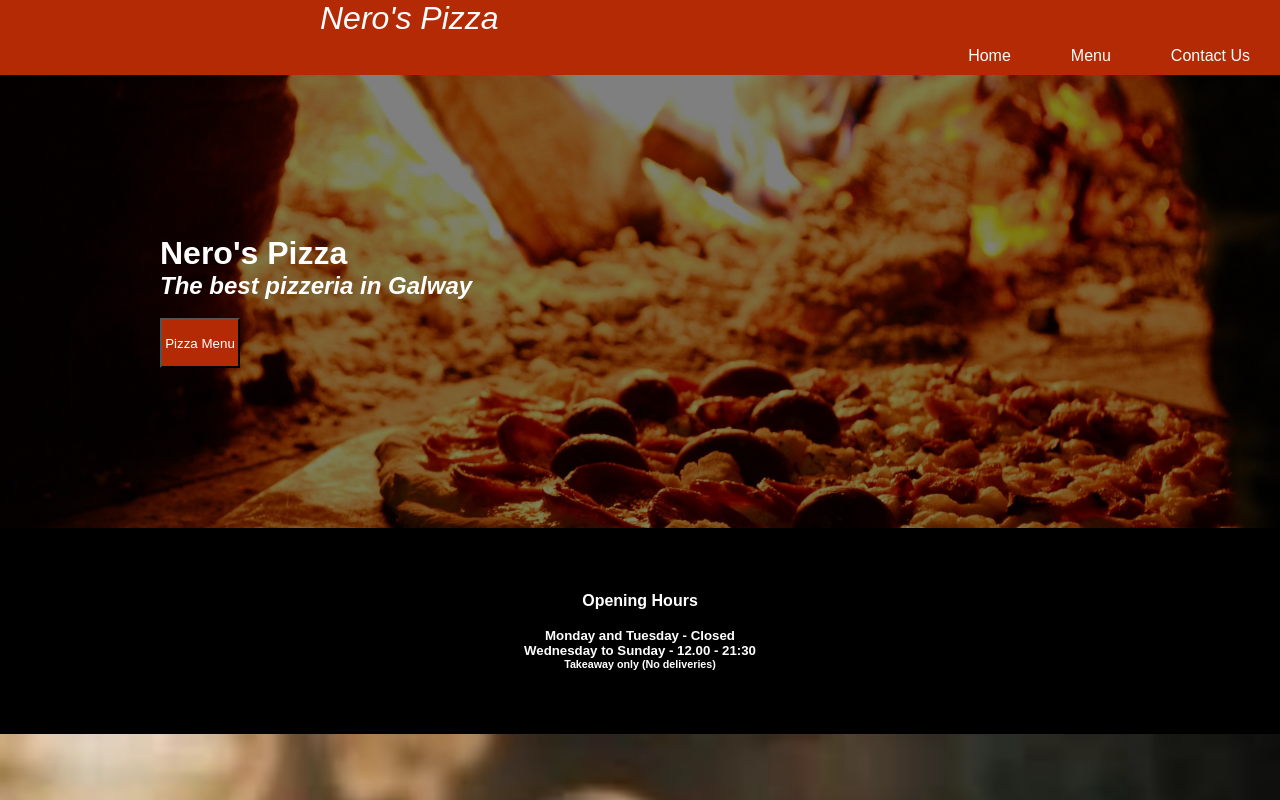
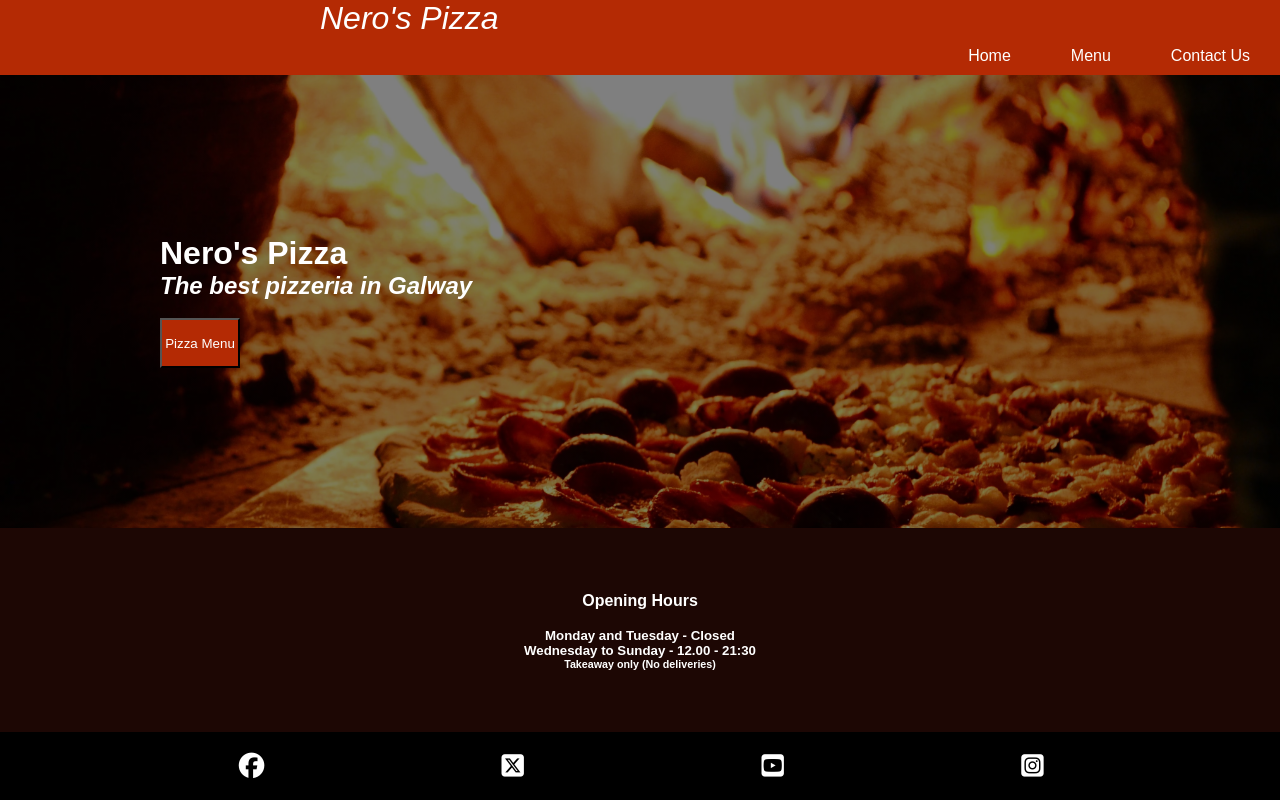
Before and after one commit to carlow78/nerospizza, a plain HTML site: page index.html in a window 1280 px wide. Shown: the top 800 px of the page. Drawn offline with Linux system fonts and the light colour scheme; a web font is replaced by a local one.

Commit message:
Add files via upload
Fix - Footer appearing mid screen on desktop view - https://stackoverflow.com/questions/11369764/content-with-100-between-header-and-footer

```diff
--- a/assets/css/style.css
+++ b/assets/css/style.css
@@ -13,7 +13,12 @@
 
 html, body {
 
-    min-height: 100%;
+    margin: 0;
+    height: 100%;
+
+}
+body{
+
     display: flex;
     flex-direction: column;
 
@@ -24,14 +29,18 @@ html, body {
     font-family: 'Poppins', sans-serif;
 }
 
+header, footer{
+  flex: none;
+}
+
 /* Menu anchor element */
 
 main{
 
   background-color: cornsilk;
     /* Make main element take up any surplus space between header and footer */
-    flex: 1 0 auto;
-     margin-top: 0px;
+    overflow-y: scroll;
+    flex: auto;
 }
 
 /* Hamburger Responsive menu.  */
@@ -225,7 +234,7 @@ background: transparent;
     height: auto;
     border-collapse: collapse;
     border-spacing: 0;
-    background-color: #000000;
+    background-color: #1D0704;
     color: #ffffff;
     font-family: 'Poppins', sans-serif;
     text-align: center;
@@ -420,10 +429,10 @@ input[type=submit] {
 
 /* --- MEDIA QUERIES FOR LARGER SCREEN TYPES ---- */
 
-@media screen and (min-width: 653px){
+@media screen and (min-width: 600px){
 
 
-  /* Disable Hamburger menu and display menu options on screens above 653px */
+  /* Disable Hamburger menu and display menu options on screens above 600px */
 
   .header li {
     float: left;
```
